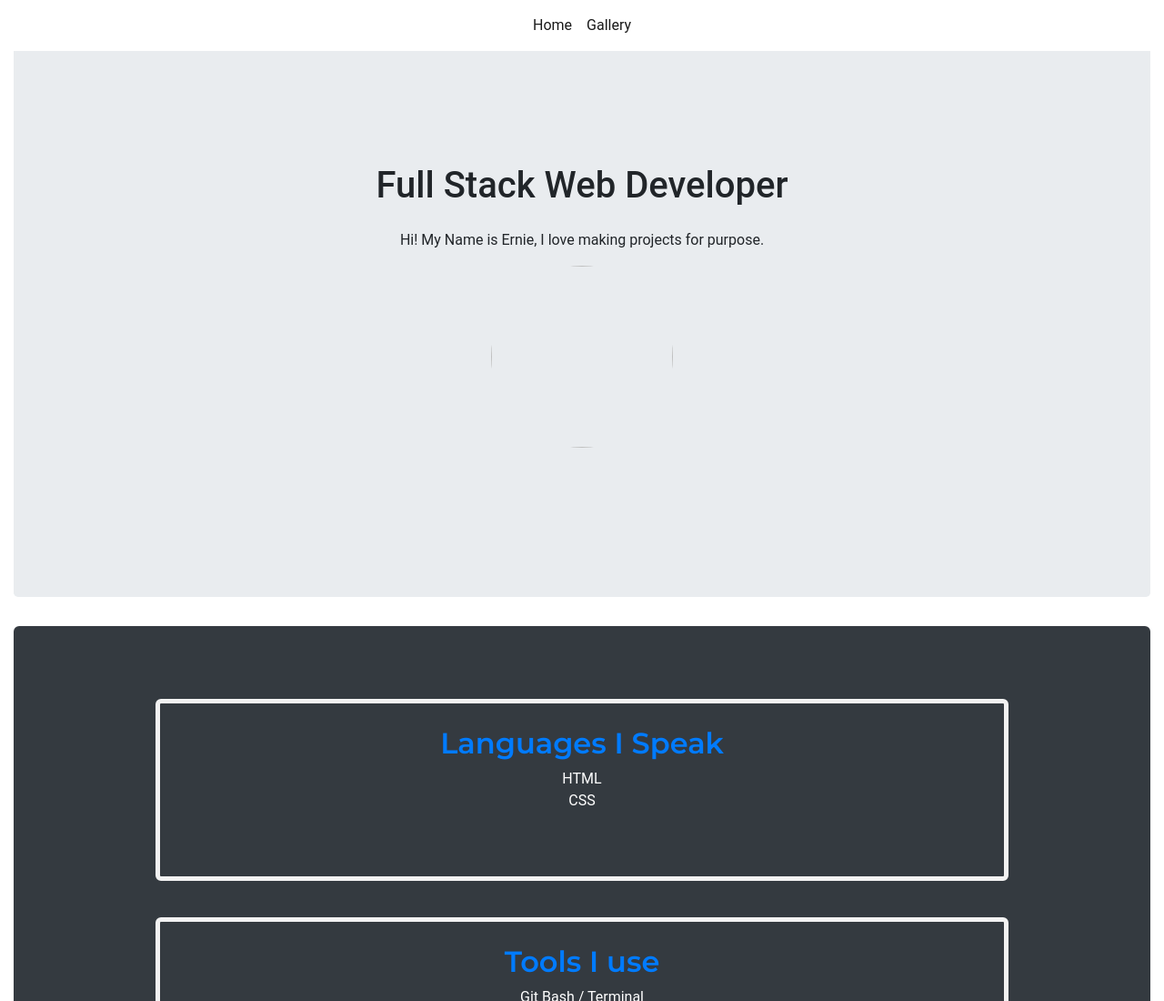
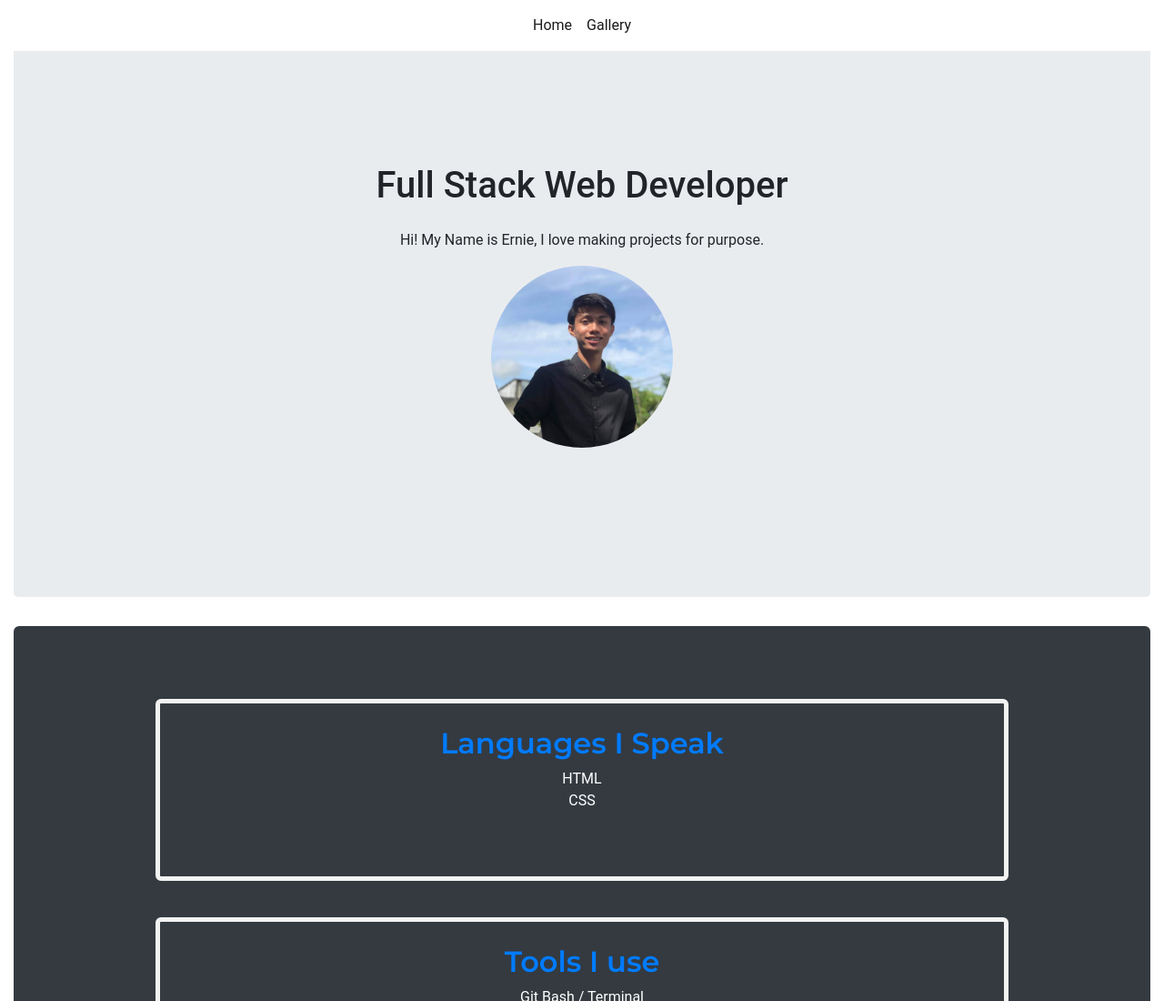
Before and after one commit to ErnieM02/fcb-portfolio, a plain HTML site: page index.html in a window 1280 px wide. Shown: the top 1100 px of the page at 91% size. Drawn offline with nearby package versions, Linux system fonts and the light colour scheme.

Commit message:
Image Directory Invalid

```diff
--- a/index.html
+++ b/index.html
@@ -42,7 +42,7 @@
 		<section class="jumbotron text-center mt-3" id= "landing">
 			<h1><center>Full Stack Web Developer</center></h1>
 			<p><center>Hi! My Name is Ernie, I love making projects for purpose.</center></p>
-			<center><img src="IMG_20210207_160738_818.jpg" ></center>
+			<center><img src="./images/IMG_20210207_160738_818.jpg" ></center>
 		</section>
 		<!-- end landing -->
 
```
